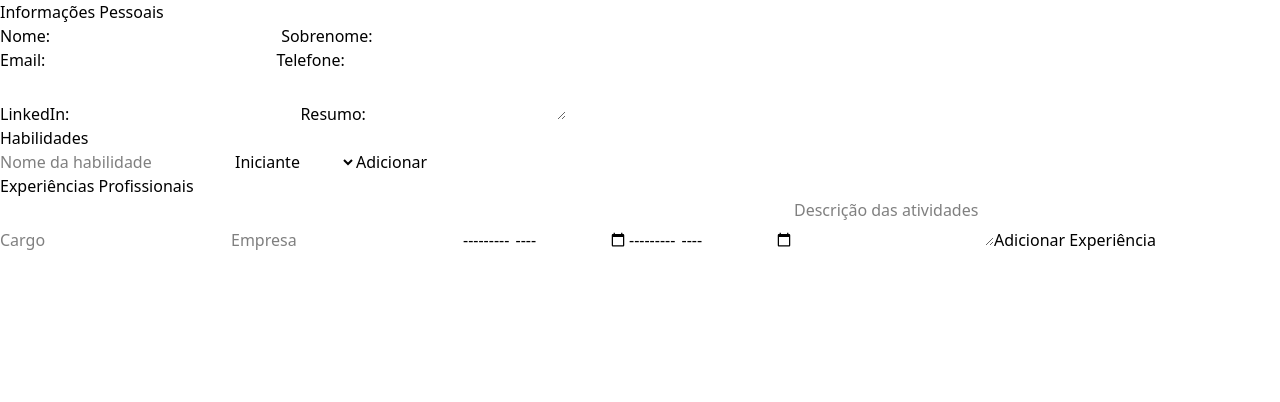
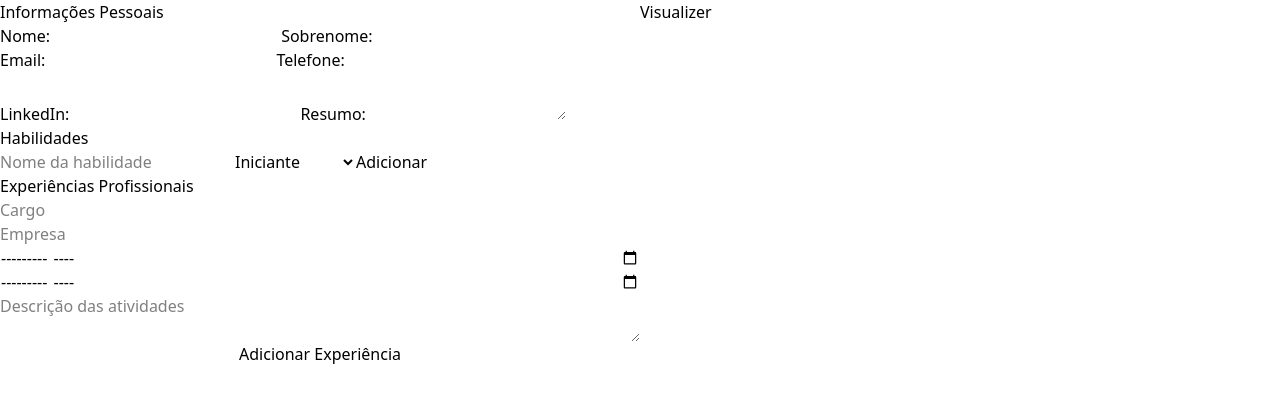
Before and after one commit to Debug-Cafe/Gerador-de-Curriculos-Inteligente, a React (Vite) app: page /generator in a window 1280 px wide. Shown: the top 402 px of the page. Built offline with nearby package versions, Linux system fonts and the light colour scheme.

Commit message:
feat(components): Adicionando novo componente para unir todas as partes do form.

```diff
--- a/src/components/ExperienceForm.tsx
+++ b/src/components/ExperienceForm.tsx
@@ -42,7 +42,7 @@ function ExperienceForm() {
     <div>
       <h2>Experiências Profissionais</h2>
 
-      <div>
+      <div className="flex flex-col">
         <input
           type="text"
           placeholder="Cargo"
--- /dev/null
+++ b/src/components/GeneratorForm.tsx
@@ -0,0 +1,15 @@
+import PersonalInformation from "./PersonalInformation";
+import ExperienceForm from "./ExperienceForm";
+import SkillsForm from "./SkillsForm";
+
+function GeneratorForm() {
+  return (
+    <div className="flex-col">
+      <PersonalInformation/>
+      <SkillsForm/>
+      <ExperienceForm/>
+    </div>
+  );
+}
+
+export default GeneratorForm;
--- a/src/pages/Generator.tsx
+++ b/src/pages/Generator.tsx
@@ -1,16 +1,16 @@
-import PersonalInformation from "../components/PersonalInformation";
-import SkillsForm from "../components/SkillsForm";
-import ExperienceForm from "../components/ExperienceForm";
+import GeneratorForm from "../components/GeneratorForm";
+import Visualizer from "../components/Visualizer";
 
 function Generator() {
   return (
-    <form>
-
-      <PersonalInformation />
-      <SkillsForm />
-      <ExperienceForm />
-
-    </form>
+    <div className="flex">
+      <div className="w-1/2">
+        <GeneratorForm />
+      </div>
+      <div className="w-1/2">
+        <Visualizer />
+      </div>
+    </div>
   );
 }
 
--- a/src/pages/Home.tsx
+++ b/src/pages/Home.tsx
@@ -1,14 +1,22 @@
 import { Link } from "react-router-dom";
+import Visualizer from "../components/Visualizer";
 
 function Home() {
   return (
+    <div>
       <div className="min-h-screen flex flex-col items-center justify-center gap-6 bg-[#f1daae] text-[#422718] px-4">
         <h1 className="text-3xl font-bold text-center">
-        Bem-vindo ao <span className="text-[#A56734]">Gerador de Currículos Inteligente</span>
+          Bem-vindo ao{" "}
+          <span className="text-[#A56734]">
+            Gerador de Currículos Inteligente
+          </span>
         </h1>
 
         <p className="text-lg text-center max-w-md">
-        Gere seu currículo de forma <span className="font-semibold">simples</span>, <span className="font-semibold">rápida</span> e <span className="font-semibold">gratuita</span>!
+          Gere seu currículo de forma{" "}
+          <span className="font-semibold">simples</span>,{" "}
+          <span className="font-semibold">rápida</span> e{" "}
+          <span className="font-semibold">gratuita</span>!
         </p>
 
         <Link to="generator">
@@ -17,6 +25,7 @@ function Home() {
           </button>
         </Link>
       </div>
+    </div>
   );
 }
 
--- a/src/routes/index.tsx
+++ b/src/routes/index.tsx
@@ -2,7 +2,7 @@ import { createBrowserRouter } from "react-router-dom";
 
 import Home from "../pages/Home.tsx";
 import Generator from "../pages/Generator.tsx";
-import Visualizer from "../pages/Visualizer.tsx";
+import Visualizer from "../components/Visualizer.tsx";
 
 const router = createBrowserRouter([
   {
```
Also changed, not shown: src/components/Visualizer.tsx (renamed from src/pages/Visualizer.tsx). Lines whose indentation alone changed are shown as unchanged.
